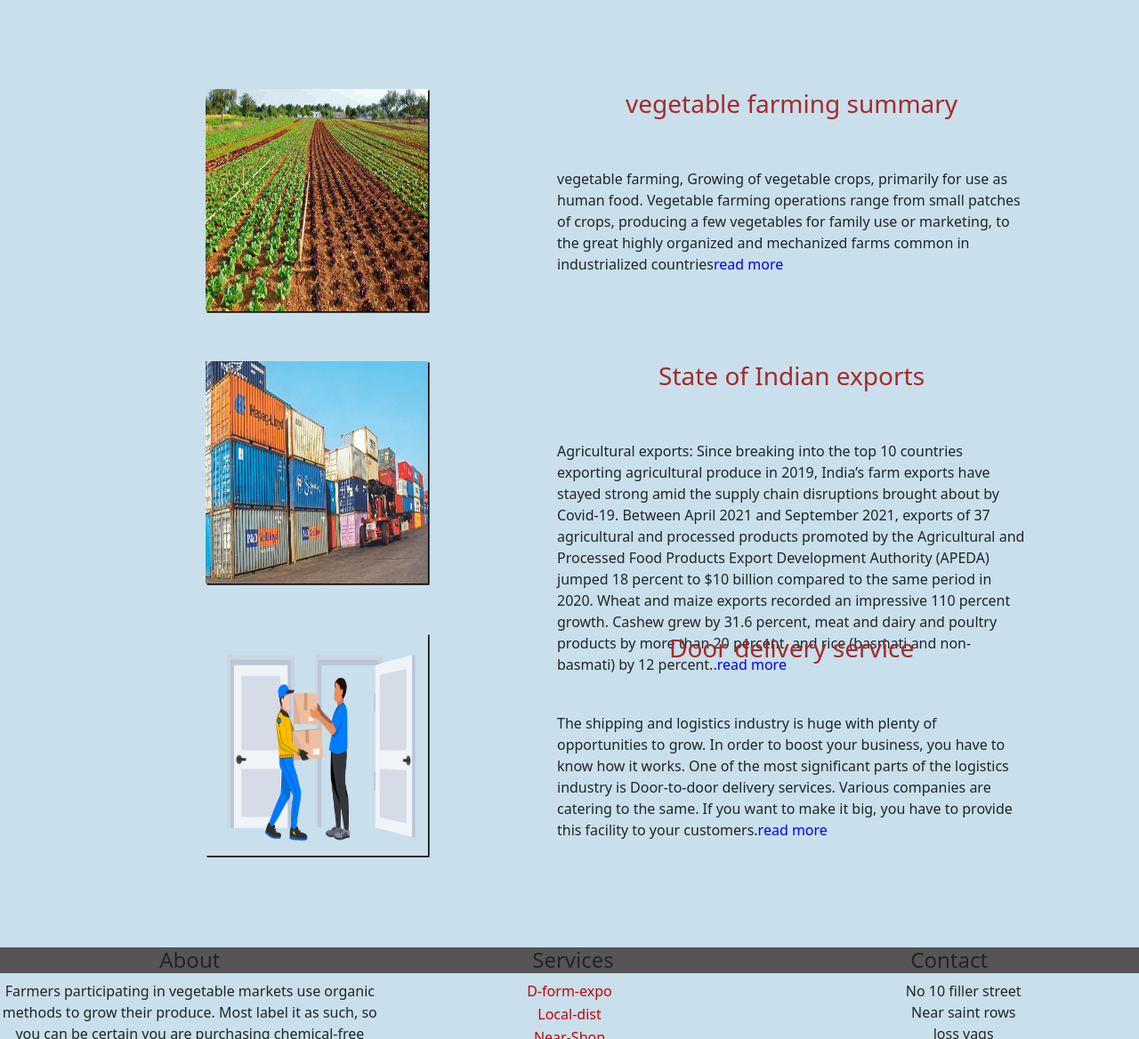
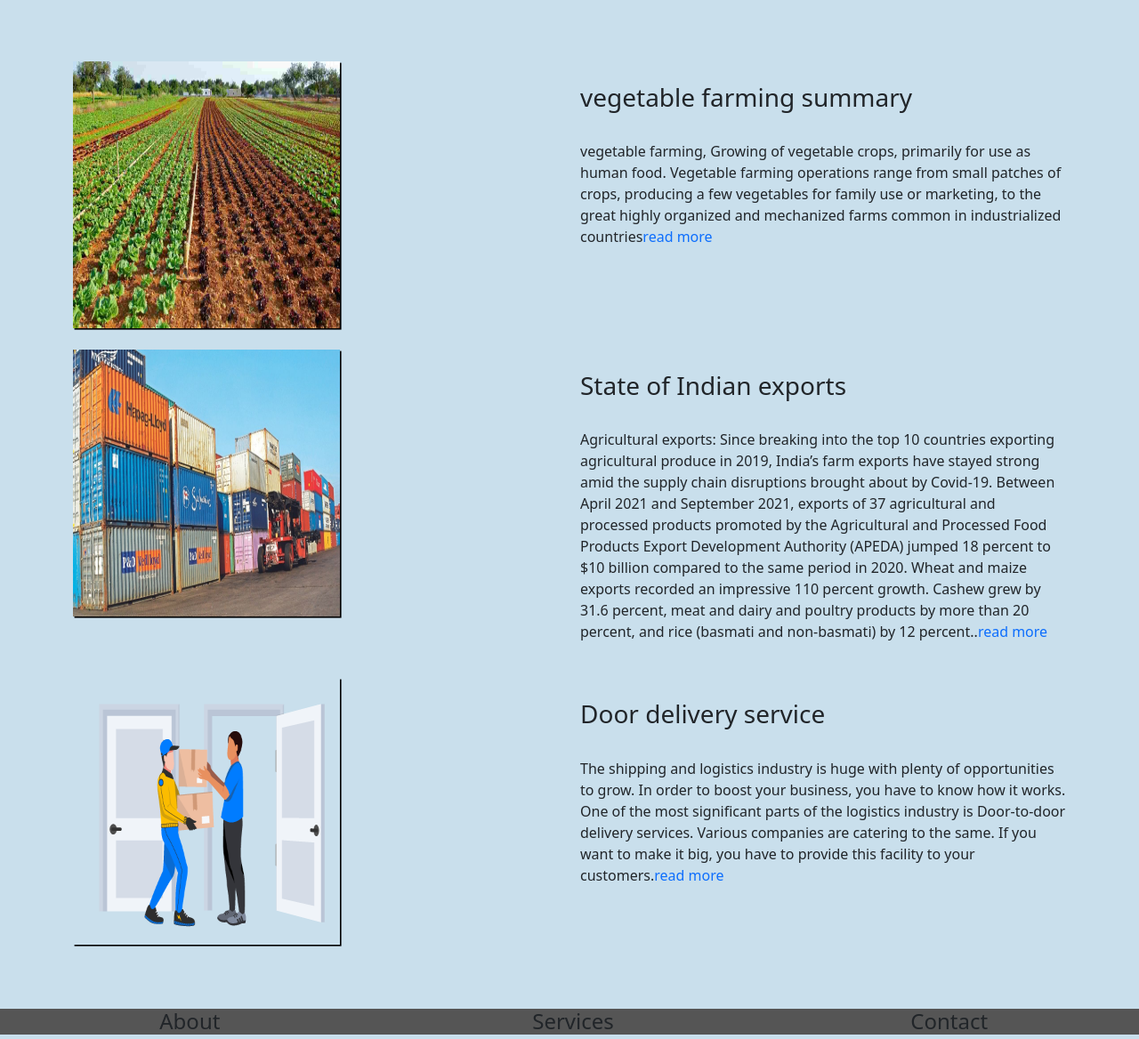
Before and after one commit to KRAMKUMAR33/Veg-fresh, a plain HTML site: page about.html in a window 1280 px wide. Shown: the part 108-1276 px from the top of the page at 89% size. Drawn offline with Linux system fonts and the light colour scheme.

Commit message:
update 1

```diff
--- a/about.html
+++ b/about.html
@@ -57,10 +57,10 @@
   margin-right: 120px;
 }
 
-.bb4 img{
-    height: 250px;
-    width: 250px;
-    margin-left: 200px;
+ img{
+
+    margin: auto;
+
     box-shadow: 1.6px 1.6px black;
 
 }
@@ -120,41 +120,52 @@
 <br><br><br>
 
 
-    <div class="bb2">
-        <div>
-            <img src="./about/farm.jpg" alt="">
+<div class="container">
+    <div class="row">
+        <div class="col-md-12 col-lg-6">
+            <img src="./about/farm.jpg" alt="" height="300px" width="300px ">
         </div>
 
-    <div>
-        <h3 align="center">vegetable farming summary</h3><br><br>
+    <div class="col col-lg-6">
+        <br>
+        <h3 >vegetable farming summary</h3><br>
         <p>vegetable farming, Growing of vegetable crops, primarily for use as human food. Vegetable farming operations range from small patches of crops, producing a few vegetables for family use or marketing, to the great highly organized and mechanized farms common in industrialized countries<a href="">read more</a></p>
     </div>
 
     </div>
+</div>
+<br>
 
-    <div class="bb4">
-        <div>
-            <img src="./about/export-containers.jpg" alt="">
+<div class="container">
+    <div class="row">
+        <div class="col-md-12 col-lg-6">
+            <img src="./about/export-containers.jpg" alt="" height="300px" width="300px ">
         </div>
 
-    <div>
-        <h3 align="center">State of Indian exports</h3><br><br>
+    <div class="col col-lg-6">
+        <br>
+        <h3 >State of Indian exports</h3><br>
         <p>Agricultural exports: Since breaking into the top 10 countries exporting agricultural produce in 2019, India’s farm exports have stayed strong amid the supply chain disruptions brought about by Covid-19. Between April 2021 and September 2021, exports of 37 agricultural and processed products promoted by the Agricultural and Processed Food Products Export Development Authority (APEDA) jumped 18 percent to $10 billion compared to the same period in 2020. Wheat and maize exports recorded an impressive 110 percent growth. Cashew grew by 31.6 percent, meat and dairy and poultry products by more than 20 percent, and rice (basmati and non-basmati) by 12 percent..<a href="">read more</a></p>
     </div>
 
     </div>
-    <div class="bb5">
-        <div>
-            <img src="./about/deliver.png" alt="">
+</div>
+<br>
+<div class="container">
+    <div class="row">
+        <div class="col-md-12 col-lg-6">
+            <img src="./about/deliver.png" alt="" height="300px" width="300px ">
         </div>
 
-    <div>
-        <h3 align="center">Door delivery service</h3><br><br>
+    <div  class="col col-lg-6">
+        <br>
+        <h3 >Door delivery service</h3><br>
         <p>The shipping and logistics industry is huge with plenty of opportunities to grow. In order to boost your business, you have to know how it works. One of the most significant parts of the logistics industry is Door-to-door delivery services. Various companies are catering to the same. If you want to make it big, you have to provide this facility to your customers.<a href="">read more</a></p>
     </div>
 
     <br><br>
 
+</div>
 </div>
 <br><br><br>
 
```
